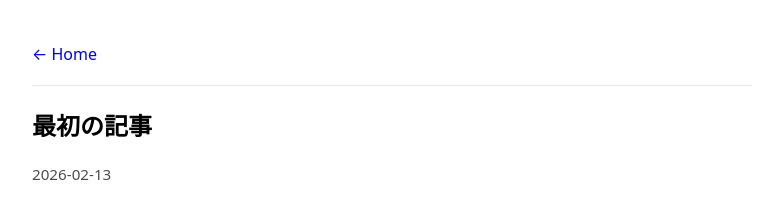
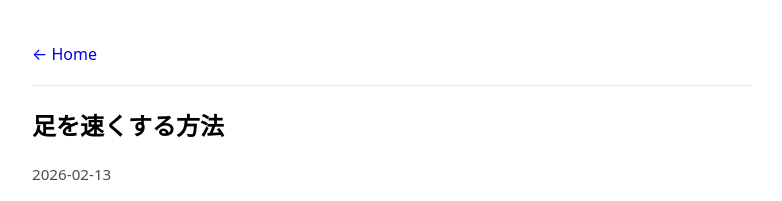
Before and after one commit to akira899-coder/myblog1, a plain HTML site: page posts/2026-02-13-first.html in a window 1280 px wide. Shown: the top 201 px of the page, without its empty margins (248-1030 px from the left). Drawn offline with Linux system fonts and the light colour scheme.

Commit message:
Update 2026-02-13-first.html

```diff
--- a/posts/2026-02-13-first.html
+++ b/posts/2026-02-13-first.html
@@ -3,7 +3,7 @@
 <head>
   <meta charset="utf-8" />
   <meta name="viewport" content="width=device-width,initial-scale=1" />
-  <title>最初の記事 - My Blog</title>
+  <title>足を速くする方法 - My Blog</title>
   <link rel="stylesheet" href="../style.css" />
 </head>
 <body>
@@ -13,7 +13,7 @@
   </header>
 
   <article>
-    <h1>最初の記事</h1>
+    <h1>足を速くする方法</h1>
     <p class="meta">2026-02-13</p>
 
     <h2>足遅い小中学生必見！ガチで足が速くなる方法</h2>
```
